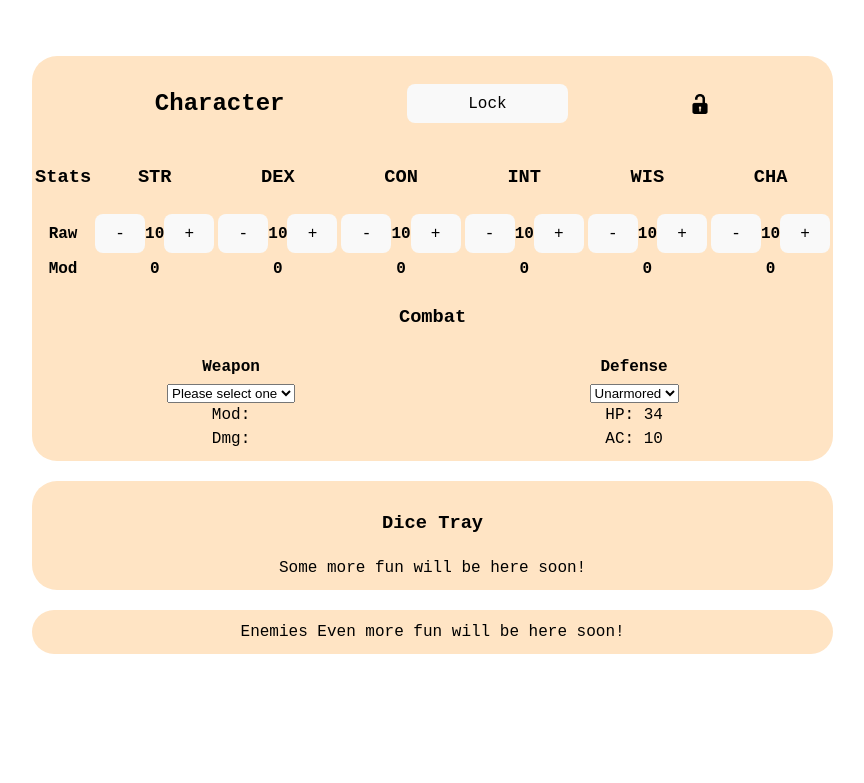
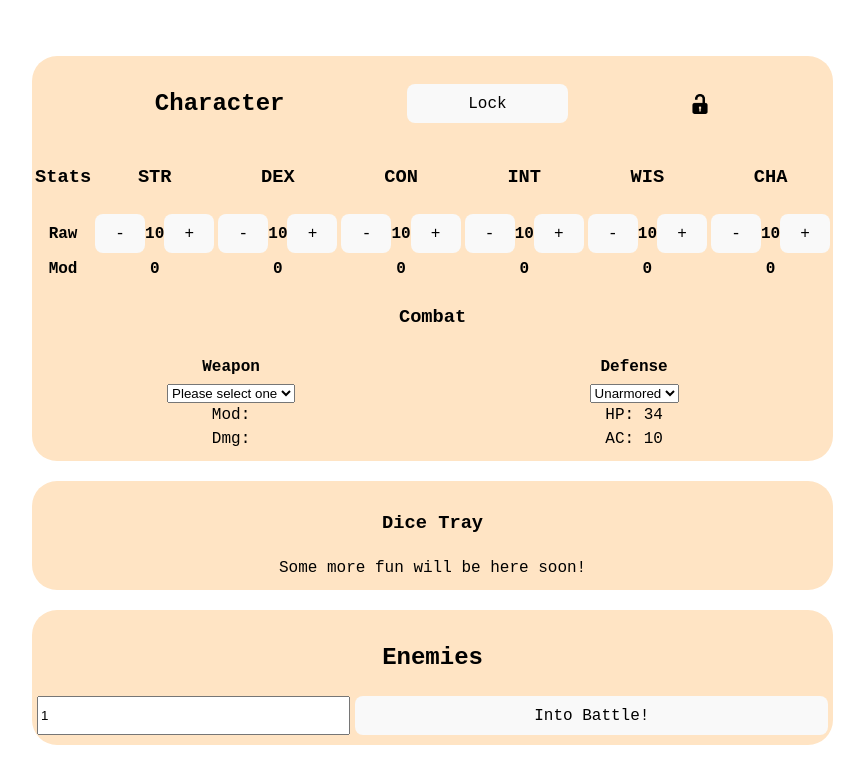
Before and after one commit to Pixelprotagonist/physical-dom-frontend-showcase, a Vue app: page / in a window 1280 px wide. Shown: the part 221-1004 px from the top of the page, without its empty margins (32-896 px from the left). Before the commit the page ends 917 px from the top, so only its background shows below. Built offline with nearby package versions, Linux system fonts and the light colour scheme.

Commit message:
feat: enemy widget using DnD api, ability to deal damage

```diff
--- a/package.json
+++ b/package.json
@@ -9,6 +9,7 @@
     "preview": "vite preview"
   },
   "dependencies": {
+    "axios": "^1.7.8",
     "vue": "^3.5.13"
   },
   "devDependencies": {
--- a/src/App.vue
+++ b/src/App.vue
@@ -4,6 +4,7 @@ import { reactive, ref } from 'vue';
 import Sidebar from './components/Sidebar.vue';
 import Widget from './components/Widget.vue';
 import CharacterWidget from './components/CharacterWidget.vue';
+import EnemyWidget from './components/EnemyWidget.vue';
 
 const sidebarHidden = ref(false);
 
@@ -42,14 +43,7 @@ const widgets = reactive([
         </template>
       </Widget>
 
-      <Widget v-if="widgets[2].active">
-        <template #header>
-          {{widgets[2].displayName}}
-        </template>
-        <template #body>
-          Even more fun will be here soon!
-        </template>
-      </Widget>
+      <EnemyWidget />
     </div>
 
   </div>
--- /dev/null
+++ b/src/components/EnemyWidget.vue
@@ -0,0 +1,158 @@
+<script setup>
+import { computed, reactive, ref } from 'vue';
+import axios from 'axios';
+
+import Widget from './Widget.vue';
+
+const API_BASE_URL = 'https://www.dnd5eapi.co/api'
+
+const cr = ref(1)
+const monsters = ref();
+const monster = ref(null);
+const loadingMonster = ref(false);
+const currentHp = ref();
+const currentHpPercent = ref();
+const damage = ref(1);
+
+const isDead = computed(() => monster.value !== null && currentHp.value < 1);
+
+function getRandomInt(max) {
+  return Math.floor(Math.random() * max);
+}
+
+const getMonsters = async () => {
+  monsters.value = await axios.get(`${API_BASE_URL}/monsters`,
+    {
+      params: {
+        challenge_rating: cr.value
+      }
+    })
+    .then(res => {
+      return res.data;
+    });
+}
+
+const findEnemy = async () => {
+  loadingMonster.value = true;
+  await getMonsters();
+  const monsterIndex = monsters.value.results[getRandomInt(monsters.value.count)].index;
+  monster.value = await axios.get(`${API_BASE_URL}/monsters/${monsterIndex}`)
+    .then(({ data }) => {
+      currentHp.value = data.hit_points;
+      currentHpPercent.value = '100%';
+      return data;
+    })
+    .finally(() => {
+      loadingMonster.value = false;
+    });
+}
+
+const dealDamage = () => {
+  currentHp.value = currentHp.value - damage.value;
+  currentHpPercent.value = `${Math.floor((currentHp.value/monster.value.hit_points)*100)}%`
+}
+
+</script>
+
+<template>
+  <Widget>
+    <template #header>
+      <div>
+        <h2>Enemies</h2>
+      </div>
+    </template>
+
+    <template #body>
+      <div class="enemies">
+        <input v-model="cr" type="number" class="crPicker" />
+        <button @click="findEnemy" class="battleButton" :disabled="monster && !isDead">Into Battle!</button>
+        <div v-if="loadingMonster" class="loader" />
+        <div v-else-if="monster !== null" class="monster">
+          <h3 class="monsterPropertyFull">{{ monster.name }}</h3>
+          <div class="hp" :style="{'--hpBarLeft': '35%'}" >
+          </div>
+          <div class="monsterPropertyFull">
+            HP: {{ `${currentHp}/${monster.hit_points}` }}
+          </div>
+          <p v-if="isDead" class="monsterPropertyFull">
+            You have slain the enemy! Do you dare to find another foe?
+          </p>
+          <input v-model="damage" type="number" min="0"/>
+          <button @click="dealDamage()" class="monsterPropertySmall" :disabled="currentHp < 1">Attack!</button>
+        </div>
+        <!-- <pre class="monster">{{ monster ? monster : "Find a worthy foe!" }}</pre> -->
+
+      </div>
+
+    </template>
+  </Widget>
+</template>
+
+<style scoped>
+.enemies {
+  margin: 0 5px;
+  display: grid;
+  grid-template-columns: repeat(5, minmax(0, 1fr));
+  gap: 5px;
+}
+
+.crPicker {
+  grid-column: 1 / 3;
+}
+
+.battleButton {
+  grid-column: 3 / 6;
+}
+
+.monster {
+  grid-column: span 5;
+  display: grid;
+  grid-template-columns: repeat(5, minmax(0, 1fr));
+}
+
+.monsterPropertyFull {
+  grid-column: span 5;
+}
+
+.monsterPropertySmall {
+  grid-column: span 2;
+}
+
+.monsterPropertyBig {
+  grid-column: span 3;
+}
+
+.hp {
+  grid-column: span 5;
+  position: relative;
+  background-color: red;
+  height: 25px;
+  content: "";
+}
+
+.hp::before {
+  position: absolute;
+  left: 0;
+  background-color: green;
+  width: v-bind(currentHpPercent);
+  height: 25px;
+  content: "";
+  z-index: 2;
+  transition: all 0.5s ease;
+}
+
+.loader {
+  grid-column: 3;
+  border: 8px solid #f3f3f3; /* Light grey */
+  border-top: 8px solid red; /* Blue */
+  border-radius: 50%;
+  width: 60px;
+  height: 60px;
+  animation: spin 2s linear infinite;
+}
+
+@keyframes spin {
+  0% { transform: rotate(0deg); }
+  100% { transform: rotate(360deg); }
+}
+</style>
```
Also changed, not shown: 1 other file (tests, documents, lock files or other folders).
